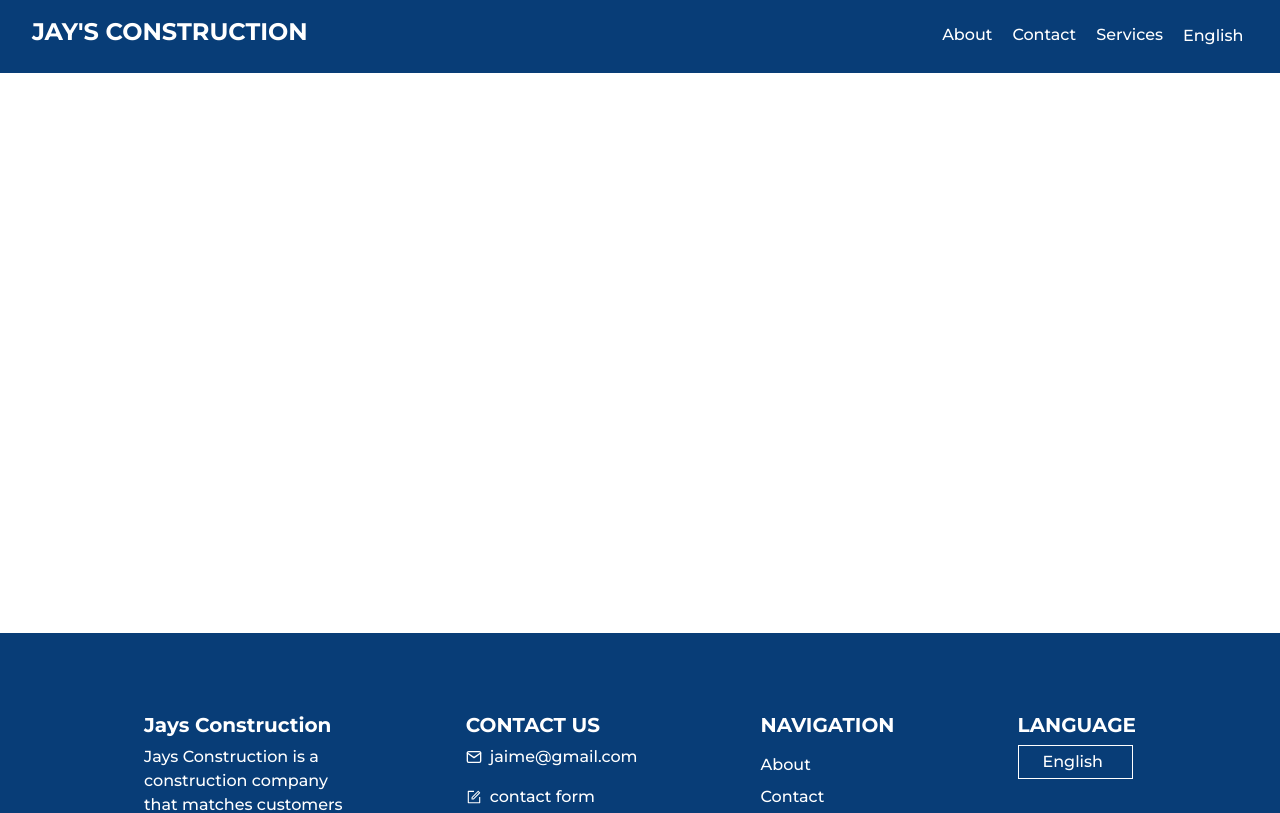
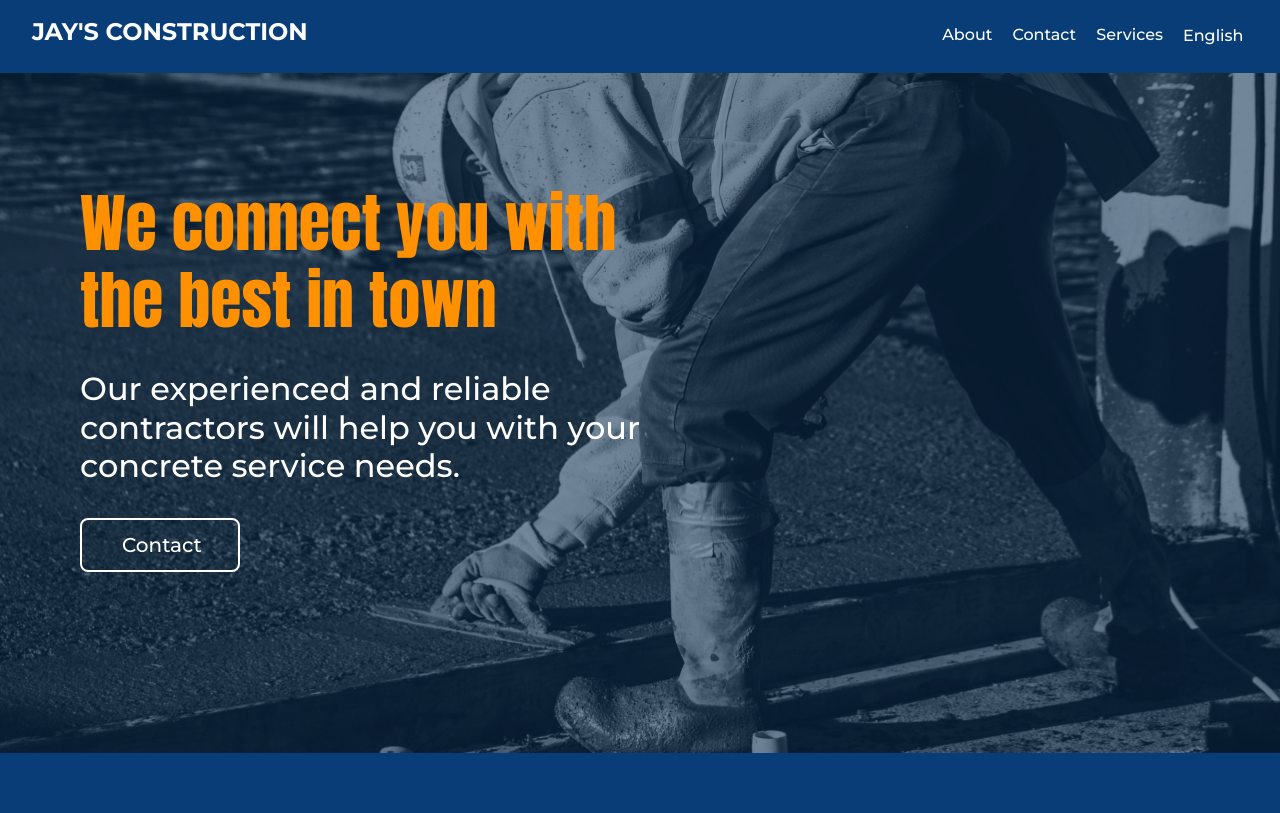
Before and after one commit to 93Belen/JConstruction, a Next.js app: page / in a window 1280 px wide. Shown: the top 813 px of the page. Built offline with nearby package versions, Linux system fonts and the light colour scheme.

Commit message:
hero section desktop

```diff
--- /dev/null
+++ b/app/components/ContactButton.tsx
@@ -0,0 +1,7 @@
+export default function ContactButton(){
+    return (
+        <button className='text-white border-white border-2 rounded-md py-[0.625rem] px-[2.5rem] text-[1.25rem] w-[10rem]'>
+            Contact
+        </button>
+    )
+}
--- a/app/components/Header.tsx
+++ b/app/components/Header.tsx
@@ -18,7 +18,7 @@ export default function Header(){
 
     return (
         <header className='bg-blue flex justify-between text-white font-mono py-[18px] md:px-[2rem] px-[1rem] items-center'>
-            <h1 className='font-bold text-[1rem] md:text-[1.5rem]'>JAY'S CONSTRUCTION</h1>
+            <Link className='text-white no-underline' href='/'><h1 className='font-bold text-[1rem] md:text-[1.5rem]'>JAY'S CONSTRUCTION</h1></Link>
             <div className='hidden md:flex justify-around font-medium gap-[20px] text-[1rem]'>
                 <Link className='text-white no-underline border-b-2 border-b-orange border-opacity-0 hover:border-opacity-100 duration-[1s]' href=''>About</Link>
                 <Link className='text-white no-underline border-b-2 border-b-orange border-opacity-0 hover:border-opacity-100 duration-[1s]' href=''>Contact</Link>
--- a/app/layout.tsx
+++ b/app/layout.tsx
@@ -4,14 +4,14 @@ import Header from './components/Header'
 import Footer from './components/Footer'
 import 'bootstrap/dist/css/bootstrap.min.css';
 
-const anton = Anton({
+export const anton = Anton({
   subsets: ['latin'],
   display: 'swap',
   weight: ['400'],
   variable: '--font-anton'
 })
 
-const montserrar = Montserrat({
+export const montserrar = Montserrat({
   subsets: ['latin'],
   display: 'swap',
   weight: ['500', '700'],
@@ -29,10 +29,12 @@ export default function RootLayout({
   children: React.ReactNode
 }) {
   return (
-    <html lang="en" className={`${anton.className} min-h-screen`}>
-      <body className={`${montserrar.className} min-h-screen`}>
+    <html lang="en" className={` in-h-screen`}>
+      <body className={`${montserrar.className} min-h-screen bg-blue`}>
       <Header />
+      <div className={`h-[70%]`}>
         {children}
+        </div>
       <Footer />
       </body>
     </html>
--- a/app/page.tsx
+++ b/app/page.tsx
@@ -1,9 +1,28 @@
+import ContactButton from "./components/ContactButton";
+import { anton } from "./layout";
 
 
 export default function Home() {
   return (
-    <main className='min-h-[70vh]'>
+    <main className='min-h-[90vh]'>
+      {/* DESKTOP HERO */}
+      <section
+      className='hidden md:block h-[42.5rem] bg-[url("/home-hero.png")] bg-cover bg-no-repeat bg-bottom py-28 pl-20'>
+          <div className='flex flex-col gap-4'>
+            <h1 className={`text-orange text-[4rem] font-bold ${anton.className}`}>We connect you with <br />
+            the best in town
+            </h1>
+            <h2 className='text-white font-mono w-[50%] max-w-[800px]'>Our experienced and reliable contractors will help
+              you with your concrete service needs.</h2>
+              <ContactButton/>
+          </div>
 
+      </section>
+
+      {/* MOBILE HERO */}
+      <section className='flex flex-col md:hidden'>
+
+      </section>
     </main>
   )
 }
--- a/tailwind.config.js
+++ b/tailwind.config.js
@@ -17,8 +17,8 @@ module.exports = {
       'white': '#FFFFFF'
     },
     borderRadius: {
-      'sm': '4',
-      'md': '8'
+      'sm': '4px',
+      'md': '8px'
     },
     fontFamily: {
       'sans': ['var(--font-anton)'],
```
Also changed, not shown: public/home-hero.png (added), public/image 104.png (added).
